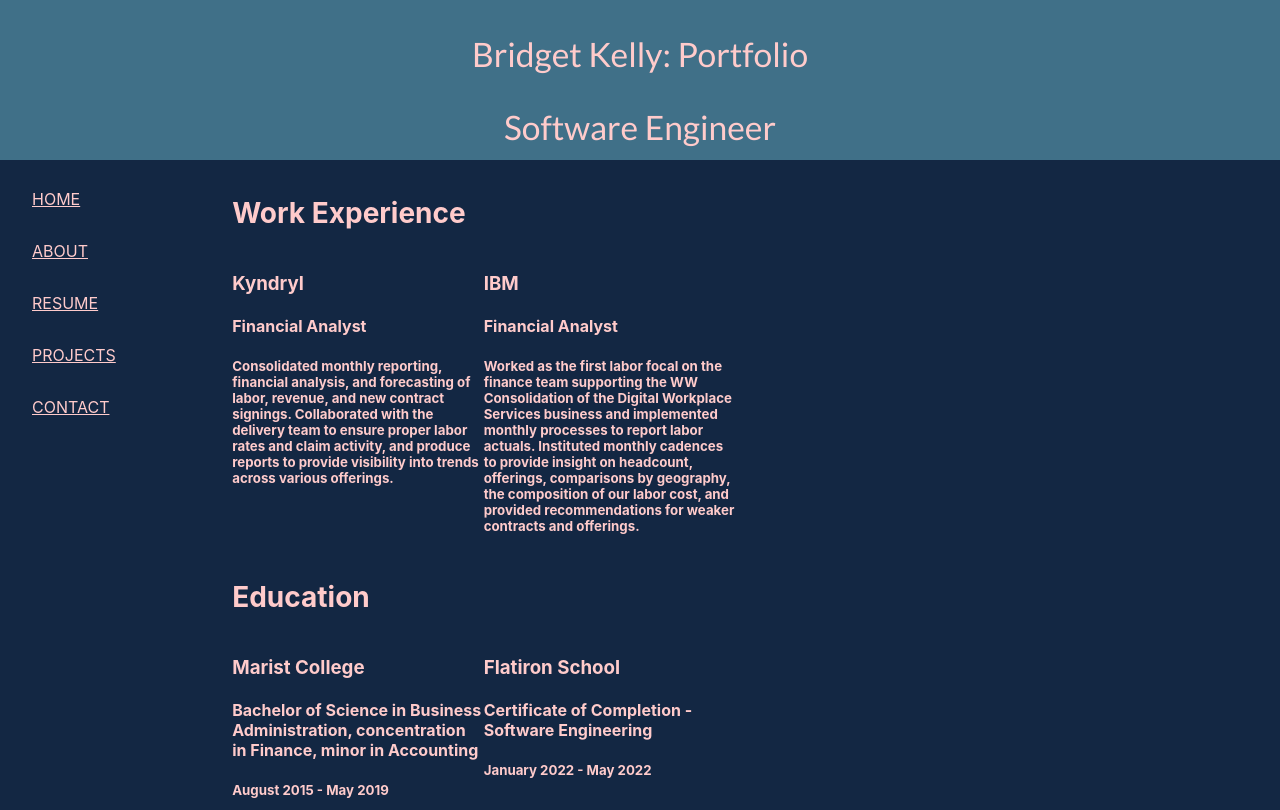
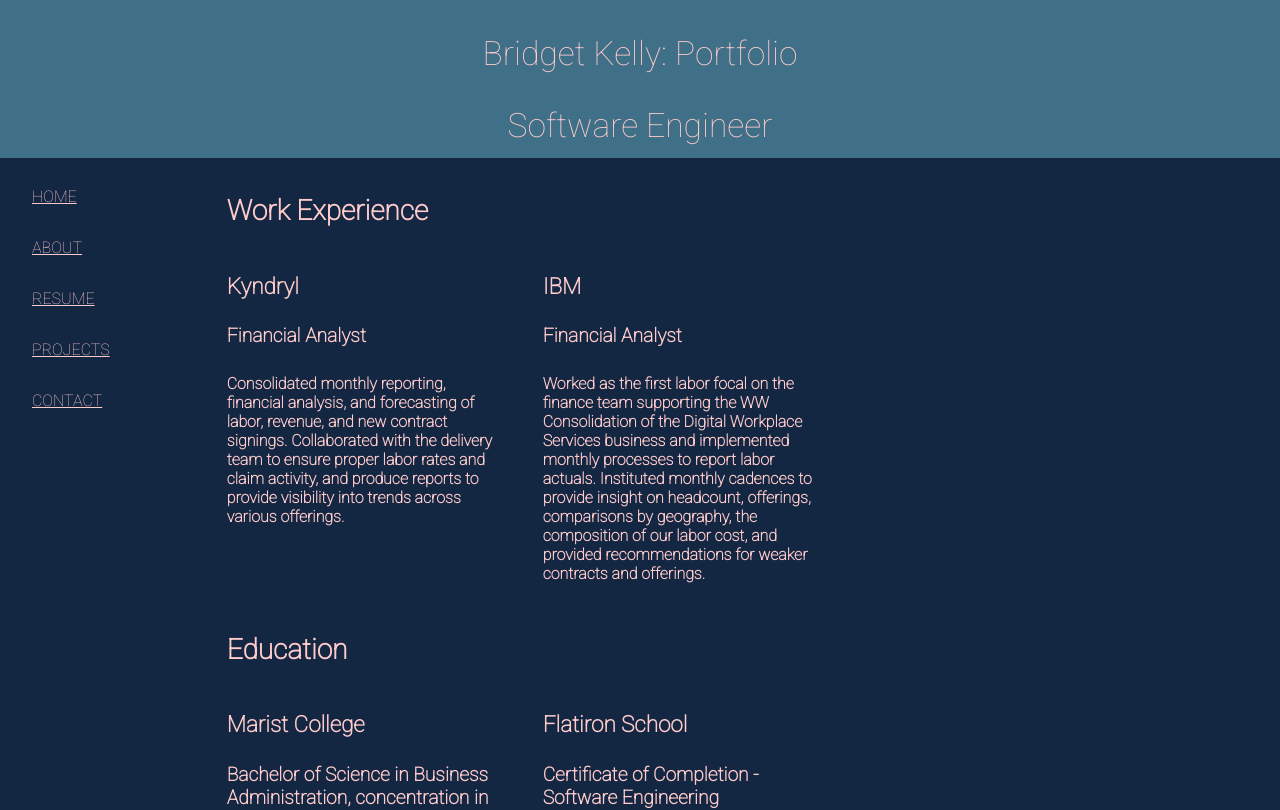
Before and after one commit to bc-kelly/portfolio, a React (Create React App) app: page /resume in a window 1280 px wide. Shown: the top 810 px of the page. Built offline with nearby package versions, Linux system fonts and the light colour scheme.

Commit message:
new font throughout

```diff
--- a/public/index.html
+++ b/public/index.html
@@ -26,7 +26,7 @@
     -->
     <title>Bridget's Portfolio</title>
     <link rel="stylesheet"
-        href="https://fonts.googleapis.com/css?family=Lato">
+        href="https://fonts.googleapis.com/css?family=Roboto:100">
   </head>
   <body>
     <noscript>You need to enable JavaScript to run this app.</noscript>
--- a/src/About.css
+++ b/src/About.css
@@ -1,7 +1,7 @@
 .about-div {
     margin-left: 10%;
     /* font-size: 4vw; */
-    font-family: Lato;
+    font-family: Roboto;
     width: 60%;
     /* text-align: center; */
 }
--- a/src/App.css
+++ b/src/App.css
@@ -3,6 +3,7 @@
   /* display: flex; */
   /* justify-content: center; */
   /* margin: auto; */
+  font-family: Roboto
 }
 
 .container {
@@ -35,7 +36,7 @@
 
 
 .bridget-header {
-  font-family: Lato;
+  font-family: Roboto;
   display: flex;
   justify-content: center;
   margin-bottom: 0;
@@ -45,7 +46,7 @@
 }
 
 .title-header {
-  font-family: Lato;
+  font-family: Roboto;
   display: flex;
   justify-content: center;
   /* font-size: 2em; */
--- a/src/Contact.css
+++ b/src/Contact.css
@@ -1,7 +1,7 @@
 .contact-div {
     /* width: 100%; */
     /* min-height: 50px; */
-    font-family: Lato;
+    font-family: Roboto;
     /* text-align: center; */
     /* justify-content: center; */
     margin: 0;
--- a/src/Home.css
+++ b/src/Home.css
@@ -2,7 +2,7 @@
     width: 100%;
     min-height: 50px;
     /* margin-left: 5%; */
-    font-family: Lato;
+    font-family: Roboto,;
     /* text-align: center; */
     /* justify-content: center; */
 }
--- a/src/NavBar.css
+++ b/src/NavBar.css
@@ -9,7 +9,7 @@
     width: 20%;
     float: left;
     /* margin-left: 10px; */
-
+    font-family: Roboto;
 }
 
 .navbar-link {
--- a/src/Resume.css
+++ b/src/Resume.css
@@ -1,10 +1,11 @@
 .resume-div {
   margin-left: 10%;
+  font-family: Roboto;
 }
 
 .kyndryl, .ibm, .marist, .flatiron {
-    width: 40%;
-    /* margin-left: 5%; */
+    width: 60%;
+    margin-right: 2em;
 }
 
 .work-experience, .education, .skills {
@@ -47,7 +48,7 @@
 
   @media screen and (min-width: 601px) {
     .kyndryl, .ibm, .marist, .flatiron{
-      font-size: 1em;
+      font-size: 1.2em;
     }
   }
 
```
